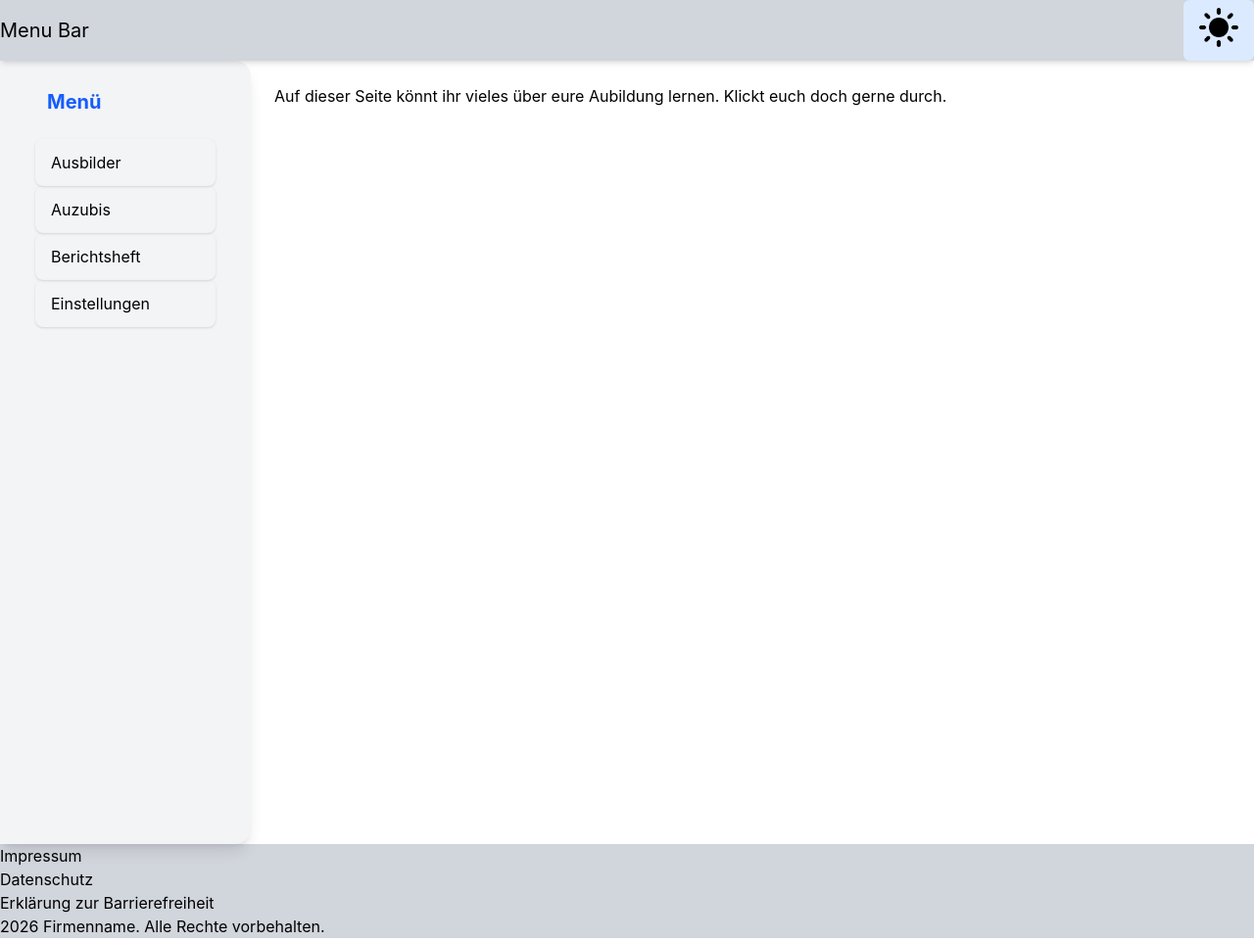
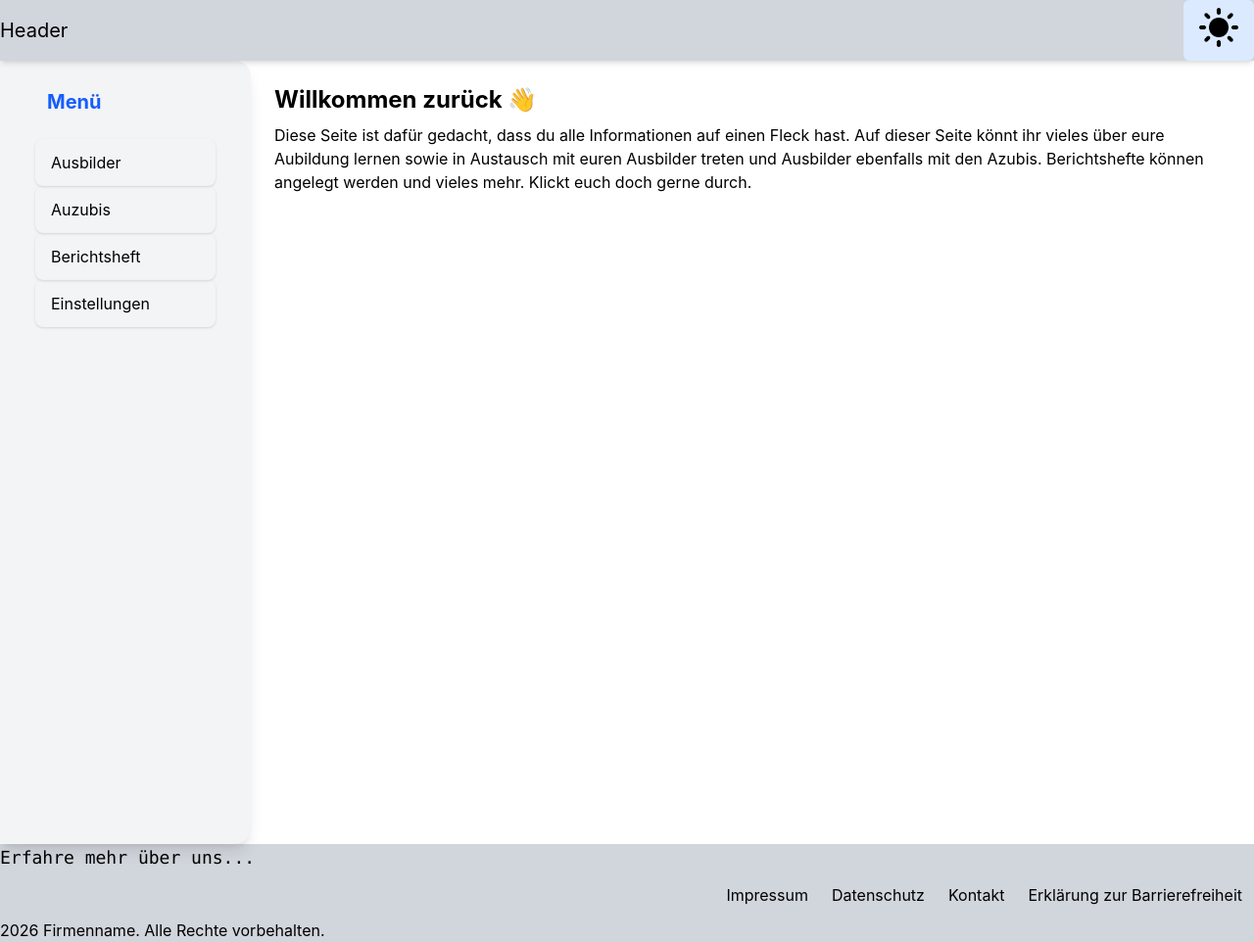
Before and after one commit to larissa2Go/first_Project, a website built with Vite: page index.html in a window 1280 px wide. Shown: the whole page at 98% size. Built offline with nearby package versions, Linux system fonts and the light colour scheme.

Commit message:
footer finshed, Main content created

```diff
--- a/index.html
+++ b/index.html
@@ -8,7 +8,7 @@
     </head>
     <body class="bg-white text-black dark:bg-black dark:text-white">
         <header class="bg-gray-300 flex items-center shadow-md sticky top-0 z-50 text-black dark:text-white dark:bg-zinc-950 ">
-        <h1 class = "text-xl">Menu Bar</h1>
+            <h1 class = "text-xl">Header</h1>
             <div class="bg-blue-100 text-white px-4 py-2 rounded-md w-fit ml-auto">
                 <button class="w-10" id="theme-toggle">
                     <img src="sun.png">
@@ -34,24 +34,30 @@
             </aside>
 
             <main class ="flex-1 p-6">
+                <h1 class="text-2xl font-bold mb-2">
+                  Willkommen zurück 👋
+                </h1>
 
-        <article>Auf dieser Seite könnt ihr vieles über eure Aubildung lernen. Klickt euch doch gerne durch.</article>
+                <article class="">Diese Seite ist dafür gedacht, dass du alle Informationen auf einen Fleck hast. Auf dieser Seite könnt ihr vieles über eure Aubildung lernen sowie in Austausch mit euren Ausbilder treten und Ausbilder ebenfalls mit den Azubis. Berichtshefte können angelegt werden und vieles mehr. Klickt euch doch gerne durch.</article>
 
             </main>
         </div>
 
 
 
+        <footer role="contentinfo">
             <div class = "bg-gray-300 border-blue-500 dark:bg-zinc-950">
-        <footer role="contentinfo">
+                <p class="font-mono text-lg">Erfahre mehr über uns...</p>
                 <nav aria-label="Footer-Navigation">
-                <ul>
-                    <li><a href="/impressum">Impressum</a></li>
-                    <li><a href="/datenschutz">Datenschutz</a></li>
-                    <li><a href="/barrierefreiheit">Erklärung zur Barrierefreiheit</a></li>
+                    <ul class="flex justify-end">
+                        <li class="p-3"><a href="/impressum">Impressum</a></li>
+                        <li class="p-3"><a href="/datenschutz">Datenschutz</a></li>
+                        <li class="p-3"><a href="/datenschutz">Kontakt</a></li>
+                        <li class="p-3"><a href="/barrierefreiheit">Erklärung zur Barrierefreiheit</a></li>
                     </ul>
                 </nav>
                 <p>2026 Firmenname. Alle Rechte vorbehalten.</p>
+            </div>
         </footer>
         </div>
         <script type="module" src="/src/main.js"></script>
```
Lines whose indentation alone changed are shown as unchanged.
